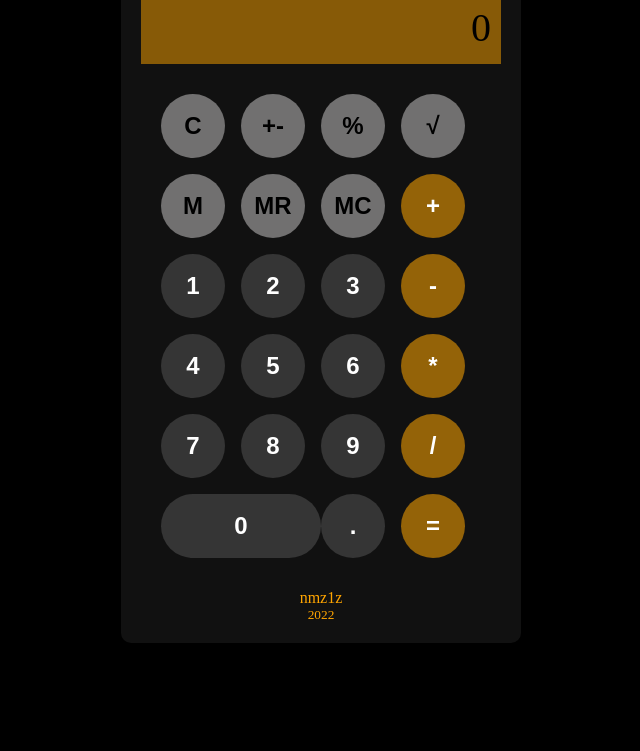
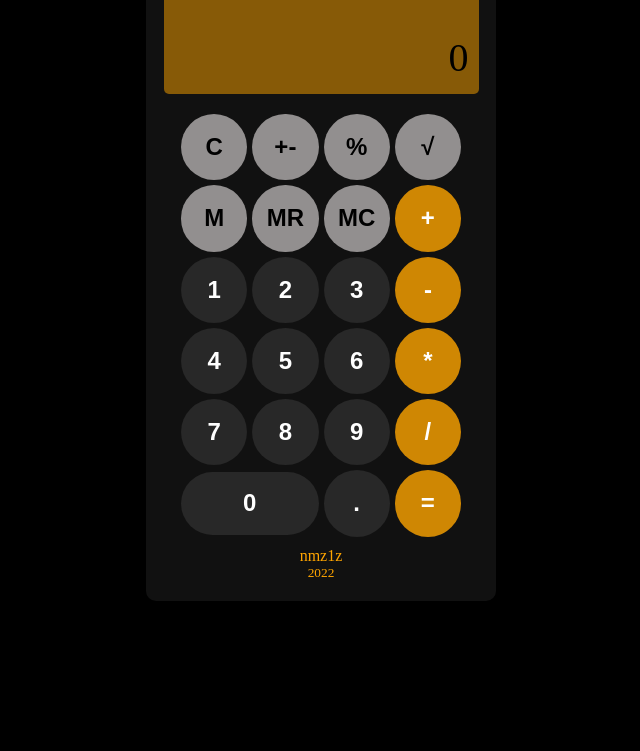
Before and after one commit to nmz1z/calculator, a plain HTML site: page index.html in a window 1280 px wide. Shown: the part 236-987 px from the top of the page, without its empty margins (319-959 px from the left). Drawn offline with Linux system fonts and the light colour scheme.

Commit message:
fixed body and buttons size and color

```diff
--- a/style.css
+++ b/style.css
@@ -2,8 +2,10 @@
     margin: 0;
     padding: 0;
     box-sizing: border-box;
+    /* border: 1px solid red; */
 }
 body{
+    height: 100%;
     /* overflow: hidden; */
     background: rgb(0, 0, 0);
 }
@@ -15,10 +17,10 @@ canvas{
     z-index: -1;
 }
 .calculator{
-    margin: 100px auto;
+    margin: 150px auto;
     width: 90%;
     min-width: 250px;
-    max-width: 400px;
+    max-width: 350px;
     background-color: rgba(25, 25, 25, 0.7);
     padding: 20px 0 20px;
     border-radius: 10px;
@@ -42,10 +44,18 @@ canvas{
 .social-icons a:visited{
     color: orange;
 }
+.theme__button{
+    cursor: pointer;
+    font-size: 25px;
+    margin-left: auto;
+    color: orange;
+    align-self: center;
+}
 .calculator__display{
-    margin: 30px auto;
+    margin: 10px auto;
     width: 90%;
     min-height: 100px;
+    border-radius: 5px;
     background-color: rgba(176, 116, 5, 0.744);
     display: flex;
     flex-direction: column;
@@ -62,15 +72,18 @@ canvas{
     font-size: 2.5rem;
 }
 .calculator__buttons-container{
-    gap: 0px;
-    margin: 0 auto 15px;
+    align-content: center;
+    justify-content: center;
+    margin: 20px auto 10px;
     width: 80%;
+    gap: 5px;
     display: grid;
     grid-template-columns: repeat(4, 1fr);
     grid-template-rows: repeat(6, 1fr)
 }
 .button{
-    height: 80%;
+    align-self: center;
+    /* height: 80%; */
     aspect-ratio: 1;
     border-radius: 50%;
     font-weight: bolder;
@@ -81,18 +94,18 @@ canvas{
 }
 .doubled{
     grid-column: span 2;
-    aspect-ratio: unset;
+    aspect-ratio: 2.2/1;
     border-radius: 50px;
 }
 .special{
-    background-color: rgba(179, 176, 176, 0.596) ;
+    background-color: rgba(179, 176, 176, 0.8) ;
     color: black;
 }
 .operator{
-    background-color: rgba(255, 166, 0, 0.549);
+    background-color: rgba(255, 166, 0, 0.8);
 }
 .number{
-    background-color: rgba(81, 81, 81, 0.578);
+    background-color: rgba(44, 44, 44, 0.85);
 }
 .calculator__footer{
     color: orange;
```
